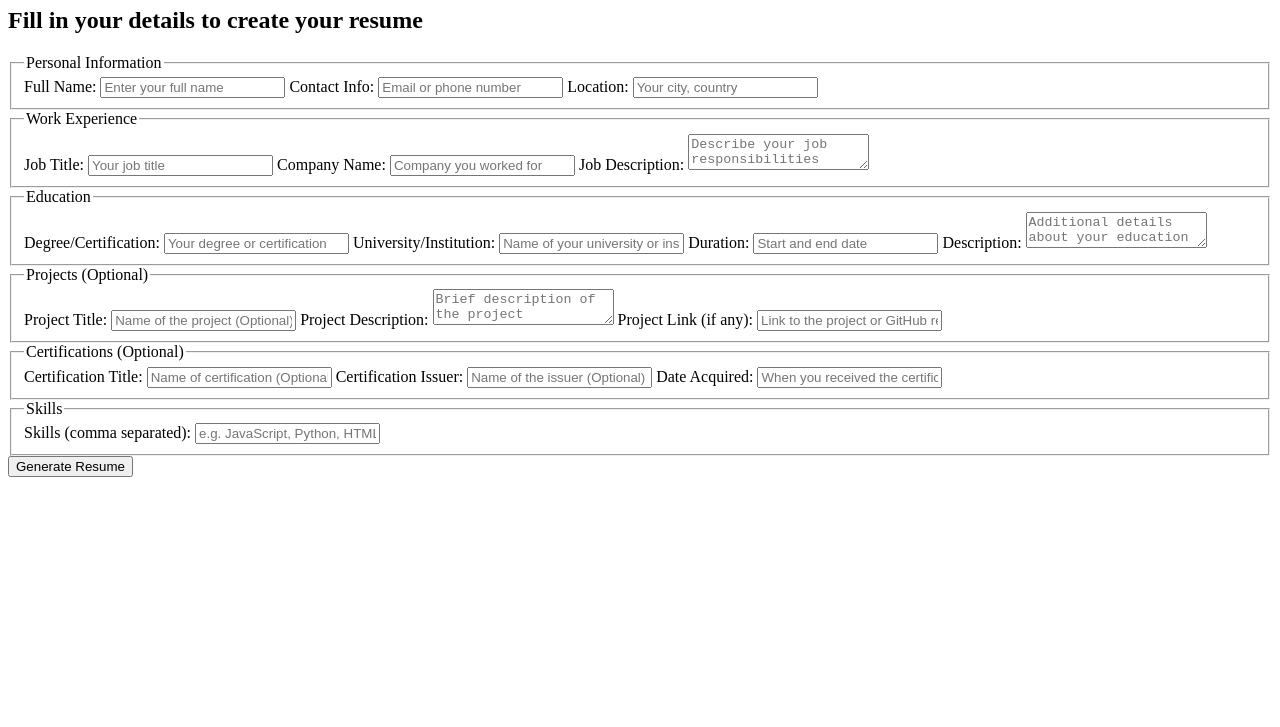
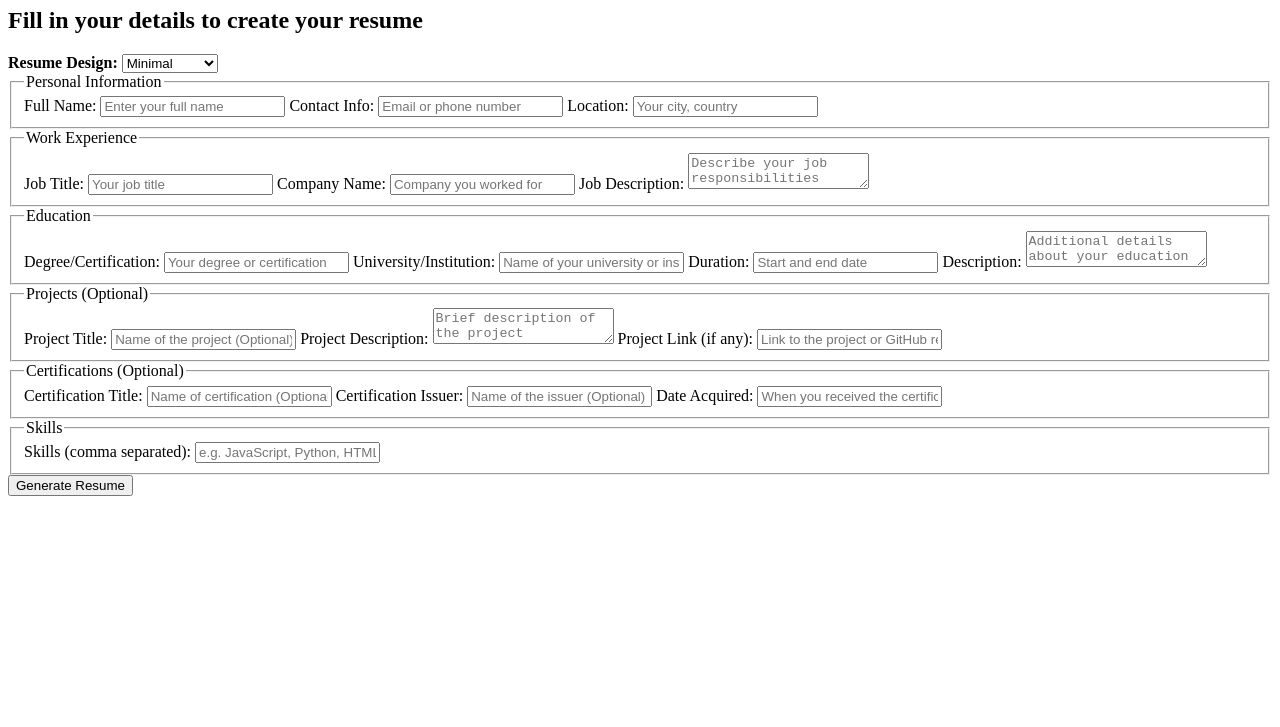
Before and after one commit to Krishiv1611/web-dev-project, a plain HTML site: page index.html in a window 1280 px wide. Shown: the part 73-800 px from the top of the page. Drawn offline with Linux system fonts and the light colour scheme.

Commit message:
design type

```diff
--- a/index.html
+++ b/index.html
@@ -12,6 +12,15 @@
 
   <div class="form-container">
     <h2>Fill in your details to create your resume</h2>
+
+    <!-- Resume Design Selection -->
+    <label for="resumeDesign"><strong>Resume Design:</strong></label>
+    <select id="resumeDesign">
+      <option value="minimal">Minimal</option>
+      <option value="professional">Professional</option>
+      <option value="designer">Designer</option>
+    </select>
+
     <form id="resumeForm">
       <!-- Personal Information -->
       <fieldset>
@@ -94,4 +103,3 @@
   </div>
   <script src="index.js"></script>
 </body>
-</html>
```
